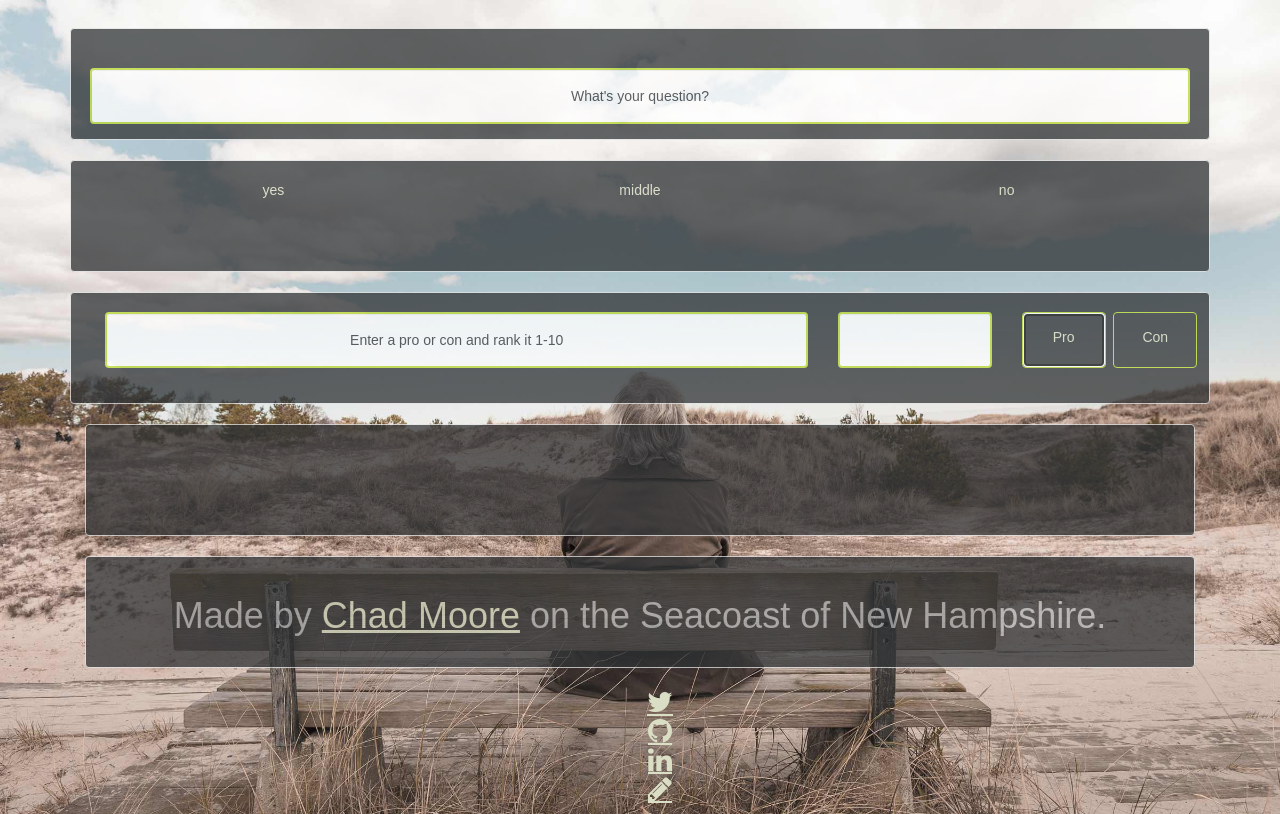
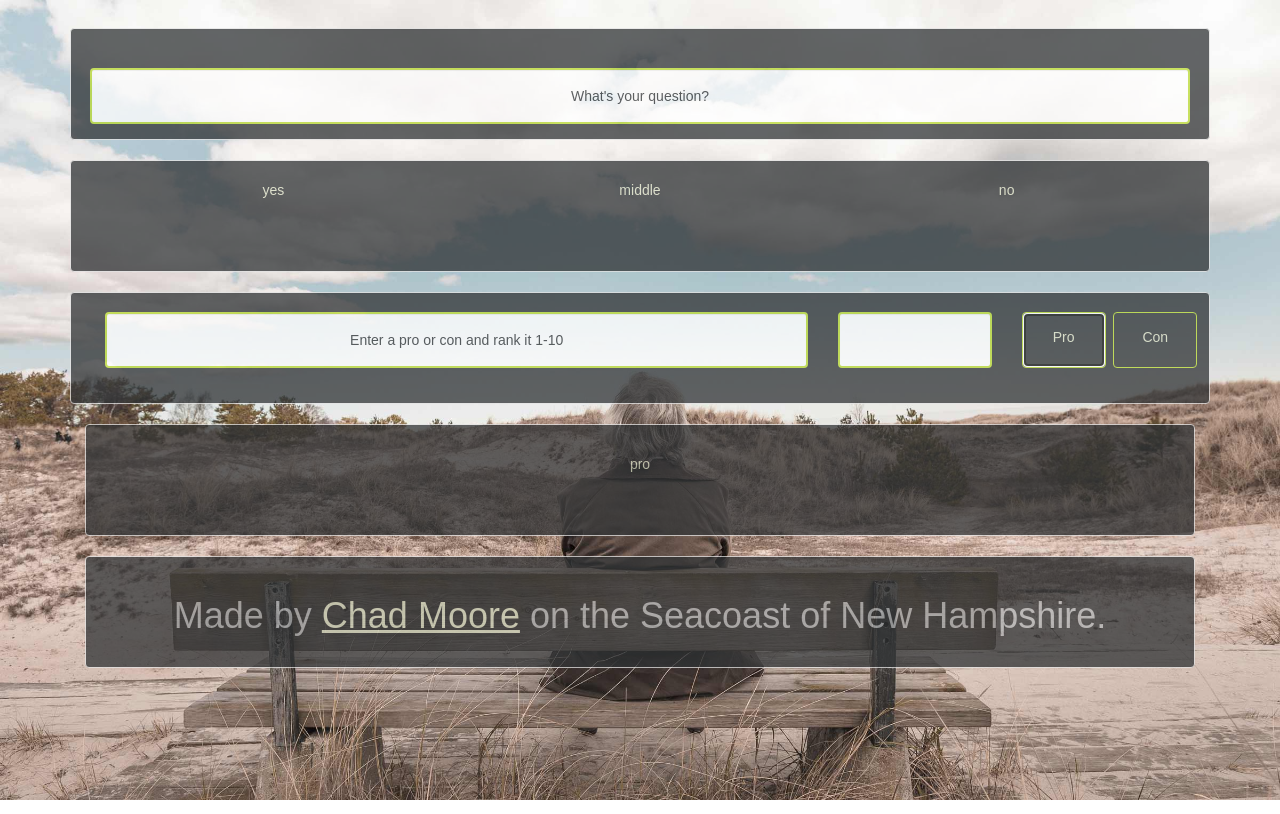
Before and after one commit to chadgmoore/decision-maker, a plain HTML site: page dm.html in a window 1280 px wide. Both pictures are taken after a click on the button "Pro". Drawn offline with nearby package versions, Linux system fonts and the light colour scheme.

Commit message:
initial list addition from buttons

```diff
--- a/dm.html
+++ b/dm.html
@@ -7,7 +7,7 @@
 		<meta name="generator" content="Bootply" />
 		<meta name="viewport" content="width=device-width, initial-scale=1, maximum-scale=1">
 		<link href="css/bootstrap.min.css" rel="stylesheet">
-    <link rel="stylesheet" href="//maxcdn.bootstrapcdn.com/font-awesome/4.3.0/css/font-awesome.min.css">
+    <!-- <link rel="stylesheet" href="//maxcdn.bootstrapcdn.com/font-awesome/4.3.0/css/font-awesome.min.css">   -->
 
 		<!--[if lt IE 9]>
 			<script src="//html5shim.googlecode.com/svn/trunk/html5.js"></script>
@@ -101,7 +101,7 @@
             </div>
 
             <div class="col-md-1">
-              <button type="submit" class="btn btn-default">Pro</button>
+              <button type="submit" class="btn btn-default" id="pro">Pro</button>
             </div>
 
             <div class="col-md-1">
@@ -116,7 +116,7 @@
 
         <div class="col-md-12">
           <div class="well">
-            <div class="list">
+            <div class="list" id="list">
               <ul>
                 <li></li>
               </ul>
@@ -129,6 +129,7 @@
 	<!-- script references -->
 		<script src="https://ajax.googleapis.com/ajax/libs/jquery/2.0.2/jquery.min.js"></script>
 		<script src="js/bootstrap.min.js"></script>
+    <script src="js/dm.js"></script>
 
 	</body>
 <footer>
--- a/js/dm.js
+++ b/js/dm.js
@@ -1,4 +1,19 @@
+$(document).ready(function() {
 // Fade in?
 // tooltips?
 // angular slider
 // append info from button to list below
+console.log("begin");
+$('.btn').on('click', function(){
+	var proCon = $(this).attr('id');
+	console.log(proCon);
+	$('#list').append(proCon).slideDown('slow');
+
+
+});
+
+});
+// var newItem = document.getElementsByName('newItem')[0];
+//       // $('.listUl').prepend('<li id="listId">' + newItem.value + '<button class="deleteButton"> <i class="fa fa-close fa-1x"></i></button></li>');
+//       $('#list').prepend('<li class="listitem"><span class="item">' + newItem.value + '</span><div class="delete"><i class="fa fa-close fa-3x"></i></div></li>').slideDown('slow');
+//       document.getElementById("itemEntry").reset();
```
